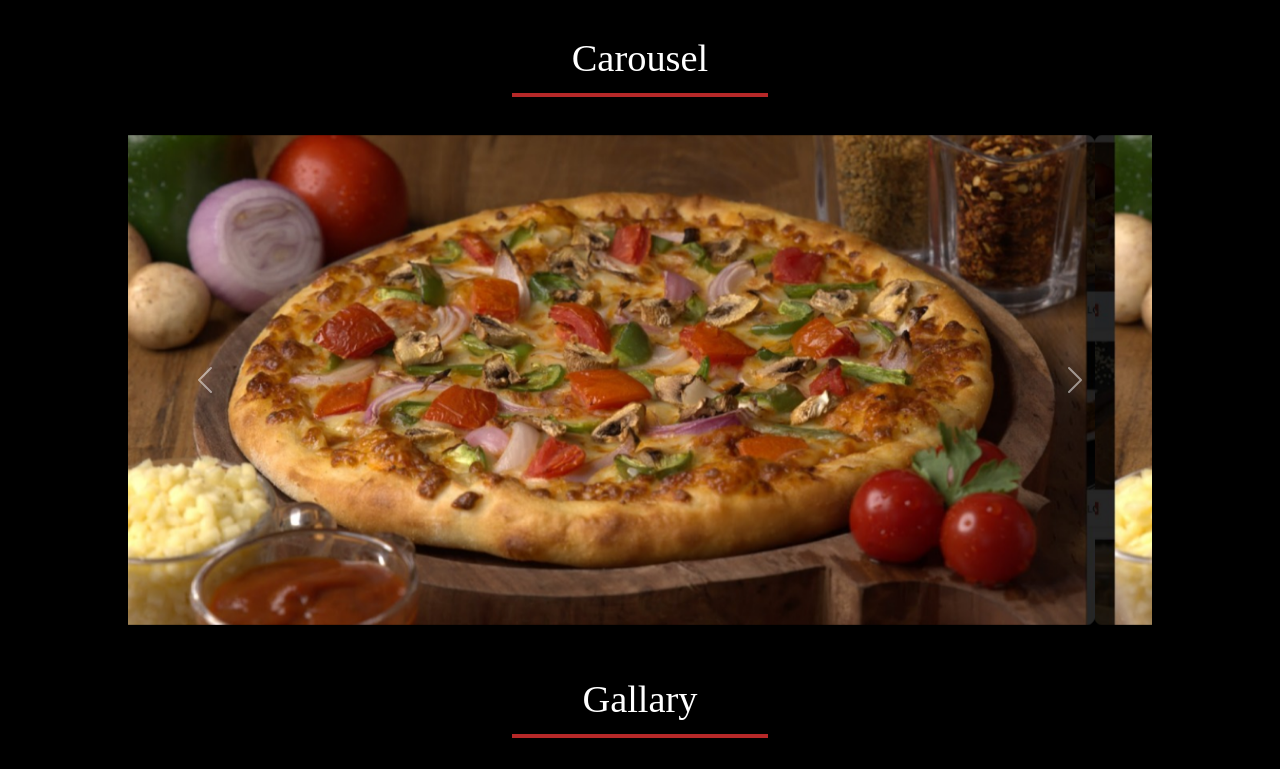
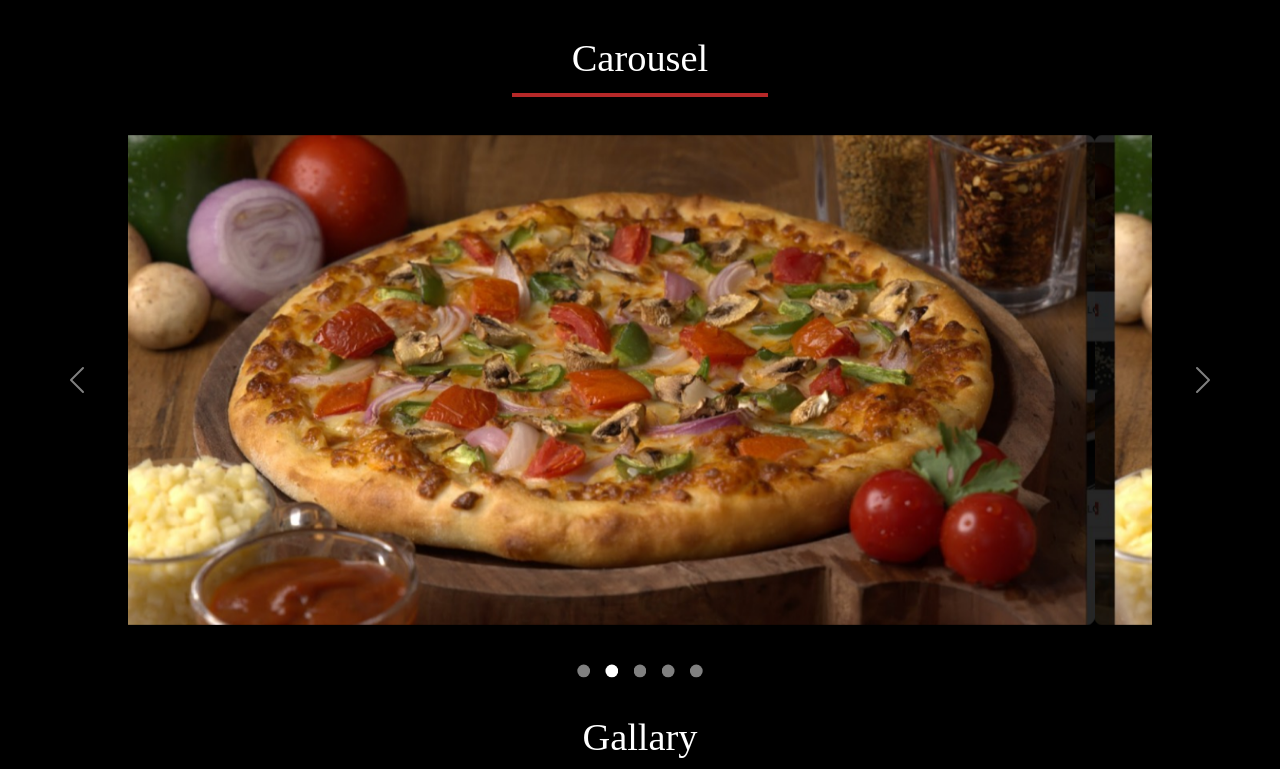
Before and after one commit to adii-tech/Pizza_Restourant, a plain HTML site: page index.html in a window 1280 px wide. Shown: the part 1940-2709 px from the top of the page. Drawn offline with nearby package versions, Linux system fonts and the light colour scheme; a web font is replaced by a local one.

Commit message:
Pizza Shop

```diff
--- a/index.html
+++ b/index.html
@@ -106,6 +106,13 @@
                     <img src="./image/pizza0.2.png" class="d-block w-100" alt="...">
                   </div>
                 </div>
+                <div class="carousel-indicators">
+                  <button type="button" data-bs-target="#carouselExampleIndicators" data-bs-slide-to="0" class="" aria-label="Slide 1"></button>
+                  <button type="button" data-bs-target="#carouselExampleIndicators" data-bs-slide-to="1" aria-label="Slide 2" class="active" aria-current="true"></button>
+                  <button type="button" data-bs-target="#carouselExampleIndicators" data-bs-slide-to="2" aria-label="Slide 3" class=""></button>
+                  <button type="button" data-bs-target="#carouselExampleIndicators" data-bs-slide-to="3" aria-label="Slide 4" class=""></button>
+                  <button type="button" data-bs-target="#carouselExampleIndicators" data-bs-slide-to="4" aria-label="Slide 5" class=""></button>
+                </div>
                 <button class="carousel-control-prev" type="button" data-bs-target="#carouselExampleControls" data-bs-slide="prev">
                   <span class="carousel-control-prev-icon" aria-hidden="true"></span>
                   <span class="visually-hidden">Previous</span>
--- a/styles.css
+++ b/styles.css
@@ -173,13 +173,40 @@ div>ul{
 .slide{
     width: 80%;
 }
+.carousel-control-prev{
+    margin-left: -7vw;
+    width: 6vw;
+}
+.carousel-control-next{
+    margin-right: -7vw;
+    width: 6vw;
+}
 .slider{
     display: flex;
     justify-content: center;
     align-content: center;
+    /* float: left;
+    width: 1vw;
+    height: 2vw;
+    margin: 0.8vw;
+    shape-outside: circle();
+    clip-path: circle(); */
 }
+.carousel-indicators [data-bs-target]{
+     float: left;
+    width: 1vw;
+    height: 2vw;
+    margin: 0.6vw;
+    shape-outside: circle();
+    clip-path: circle();
+
+}
+.carousel-indicators{
+ margin-bottom: -6vw;
+}
+
 .gallary{
-    margin-top: 2vw;
+    margin-top: 5vw;
     background-color: black;
     color: white;
 }
```
